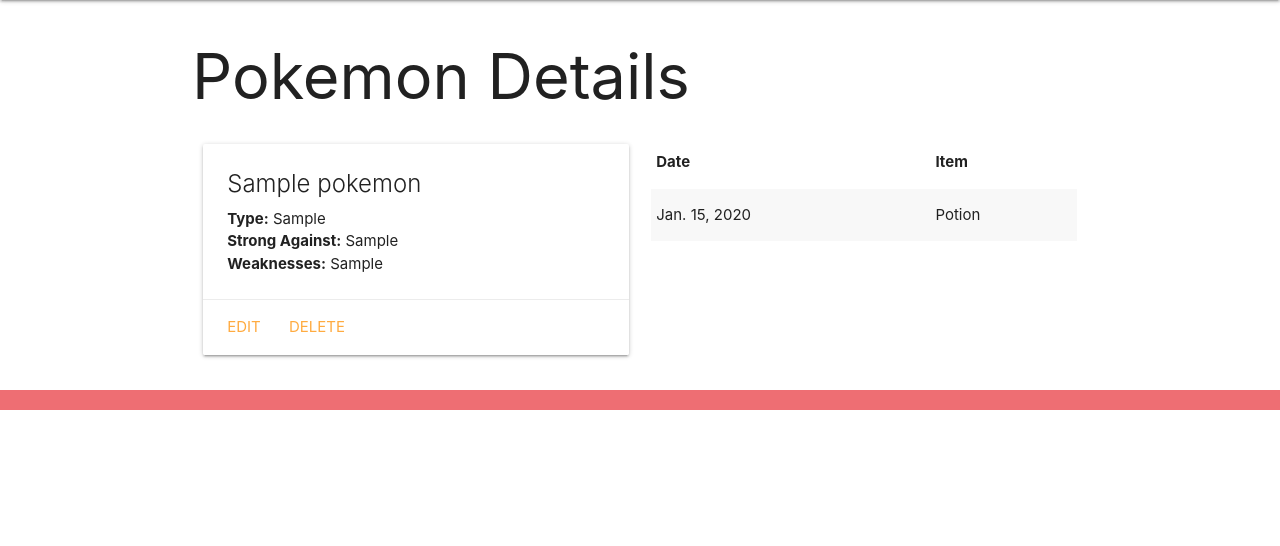
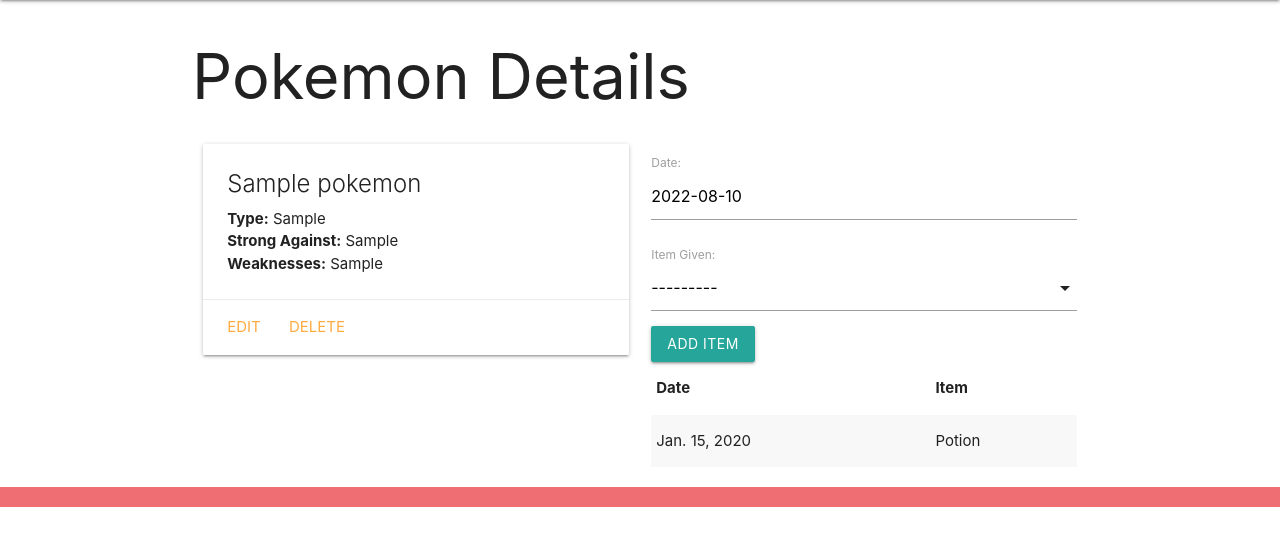
Before and after one commit to adamascencio/Pokemon-Collector, a Django app: page /pokemon/1/ in a window 1280 px wide. Shown: the part 64-610 px from the top of the page. Run offline with Django 4.2, Linux system fonts and the light colour scheme; tables that the repository leaves empty hold one stand-in row (values such as "Sample post").

Commit message:
add add_item model form to details.html

```diff
--- /dev/null
+++ b/main_app/forms.py
@@ -0,0 +1,7 @@
+from django.forms import ModelForm
+from .models import Item
+
+class ItemForm(ModelForm):
+  class Meta:
+    model = Item
+    fields = ['date', 'item']
--- a/main_app/templates/base.html
+++ b/main_app/templates/base.html
@@ -10,6 +10,7 @@
   <title>Pokemon Collector</title>
   <link rel="stylesheet" href="https://cdnjs.cloudflare.com/ajax/libs/materialize/1.0.0/css/materialize.min.css">
   <link rel="stylesheet" type="text/css" href="{% static 'css/style.css' %}">
+  <script src="https://cdnjs.cloudflare.com/ajax/libs/materialize/1.0.0/js/materialize.min.js"></script>
 </head>
 
 <body>
--- a/main_app/templates/pokemon/detail.html
+++ b/main_app/templates/pokemon/detail.html
@@ -19,6 +19,11 @@
     </div>
   </div>
   <div class="col s6">
+    <form action="{% url 'add_item' pokemon.id %}" method="POST">
+      {% csrf_token %}
+      {{ item_form.as_p }}
+      <input type="submit" class="btn" value="Add Item">
+    </form>
     <table class="striped">
       <thead>
         <tr>
@@ -37,4 +42,17 @@
     </table>
   </div>
 </div>
+
+<script>
+  const dateEl = document.getElementById('id_date');
+  M.Datepicker.init(dateEl, {
+    format: 'yyyy-mm-dd',
+    defaultDate: new Date(),
+    setDefaultDate: true,
+    autoClose: true
+    });
+
+  const itemEl = document.getElementById('id_item');
+  M.FormSelect.init(itemEl);
+</script>
 {% endblock %}
--- a/main_app/urls.py
+++ b/main_app/urls.py
@@ -9,4 +9,5 @@ urlpatterns = [
   path('pokemon/create/', views.PokemonCreate.as_view(), name='pokemon_create'),
   path('pokemon/<int:pk>/update/', views.PokemonUpdate.as_view(), name='pokemon_update'),
   path('pokemon/<int:pk>/delete/', views.PokemonDelete.as_view(), name='pokemon_delete'),
+  path('pokemon/<int:pokemon_id>/add_item/', views.add_item, name='add_item'),
 ]
--- a/main_app/views.py
+++ b/main_app/views.py
@@ -1,6 +1,7 @@
-from django.shortcuts import render
+from django.shortcuts import render, redirect
 from django.views.generic import CreateView, UpdateView, DeleteView
 from .models import Pokemon
+from .forms import ItemForm
 
 def home(request):
   return render(request, 'home.html')
@@ -14,7 +15,9 @@ def pokemon_index(request):
 
 def pokemon_detail(request, pokemon_id):
   p = Pokemon.objects.get(id=pokemon_id)
-  return render(request, 'pokemon/detail.html', {'pokemon': p})
+  # instantiate ItemForm to be rendered in the template
+  item_form = ItemForm()
+  return render(request, 'pokemon/detail.html', {'pokemon': p, 'item_form': item_form})
 
 class PokemonCreate(CreateView):
   model = Pokemon
@@ -27,3 +30,11 @@ class PokemonUpdate(UpdateView):
 class PokemonDelete(DeleteView):
   model = Pokemon
   success_url = '/pokemon/'
+
+def add_item(request, pokemon_id):
+  form = ItemForm(request.POST)
+  if form.is_valid():
+    new_item = form.save(commit=False)
+    new_item.pokemon_id = pokemon_id
+    new_item.save()
+  return redirect('detail', pokemon_id=pokemon_id)
```
